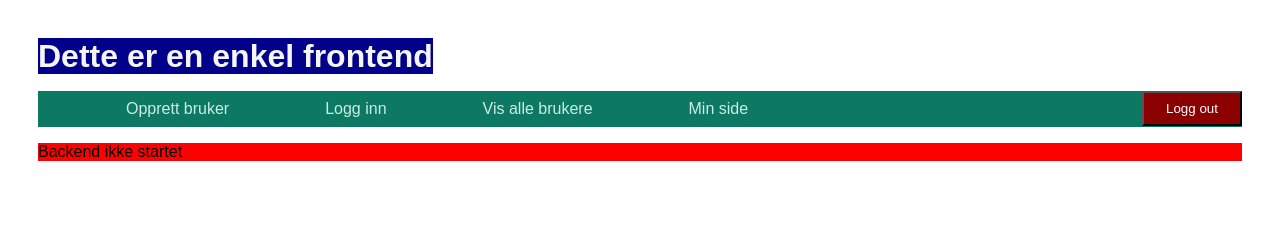
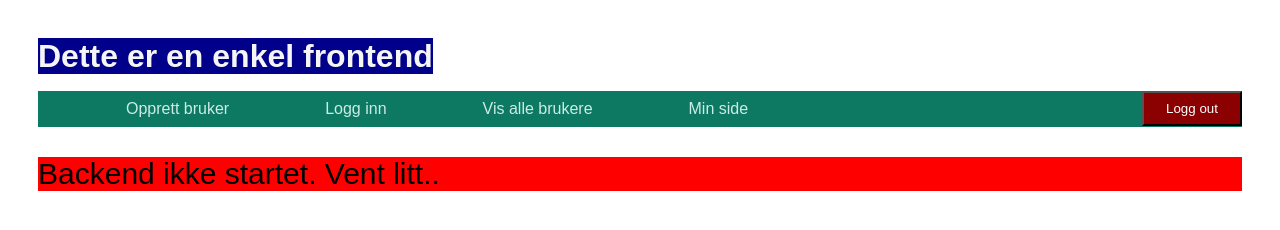
Before and after one commit to Manlulu/ApplikasjonFrontend, a plain HTML site: page src/index.html in a window 1280 px wide. Drawn offline with nearby package versions, Linux system fonts and the light colour scheme; no server answers.

Commit message:
Oppdaterer index melding

```diff
--- a/src/index.html
+++ b/src/index.html
@@ -24,7 +24,7 @@
         </div>
     </div>
 
-    <p style="background-color: red" id="index-message">Backend ikke startet</p>
+    <p style="background-color: red; font-size: 30px" id="index-message">Backend ikke startet. Vent litt..</p>
 
     <script src="https://ajax.googleapis.com/ajax/libs/jquery/3.5.1/jquery.min.js"></script>
     <script src="script.js"></script>
```
